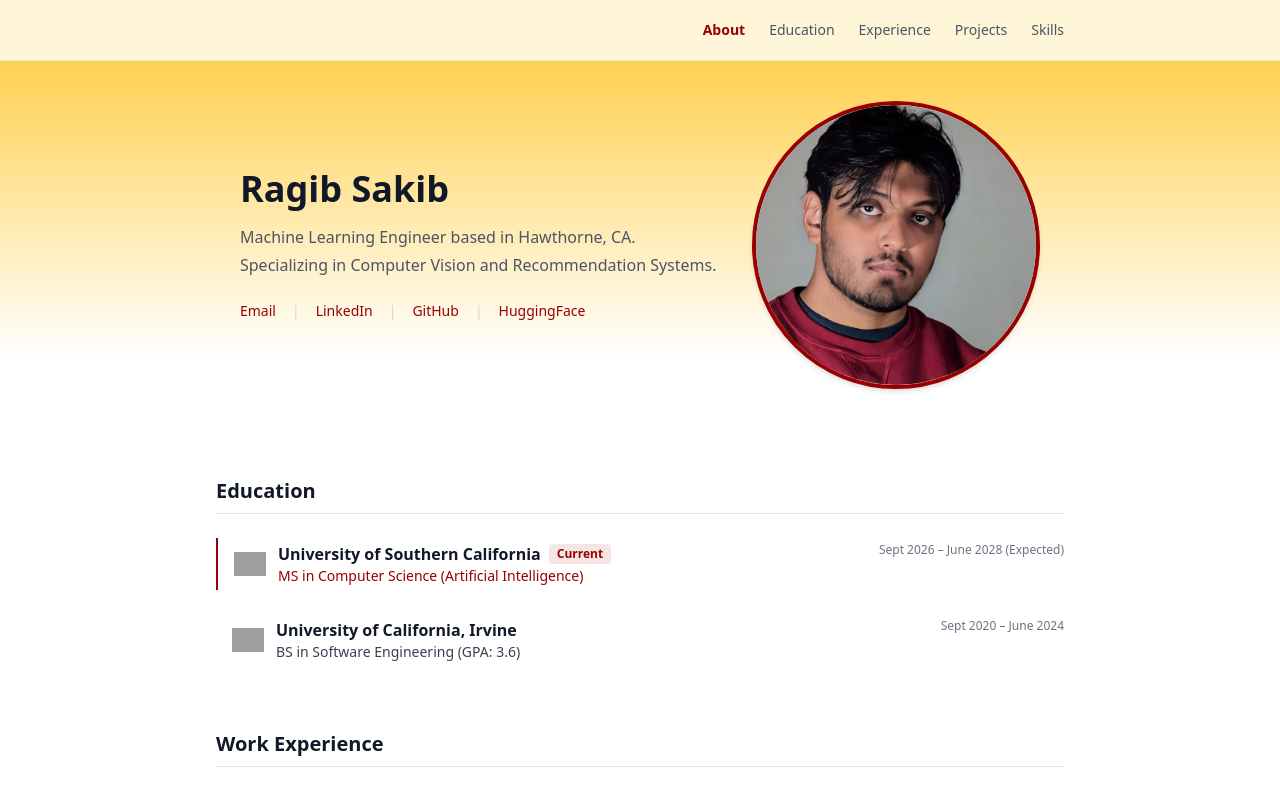
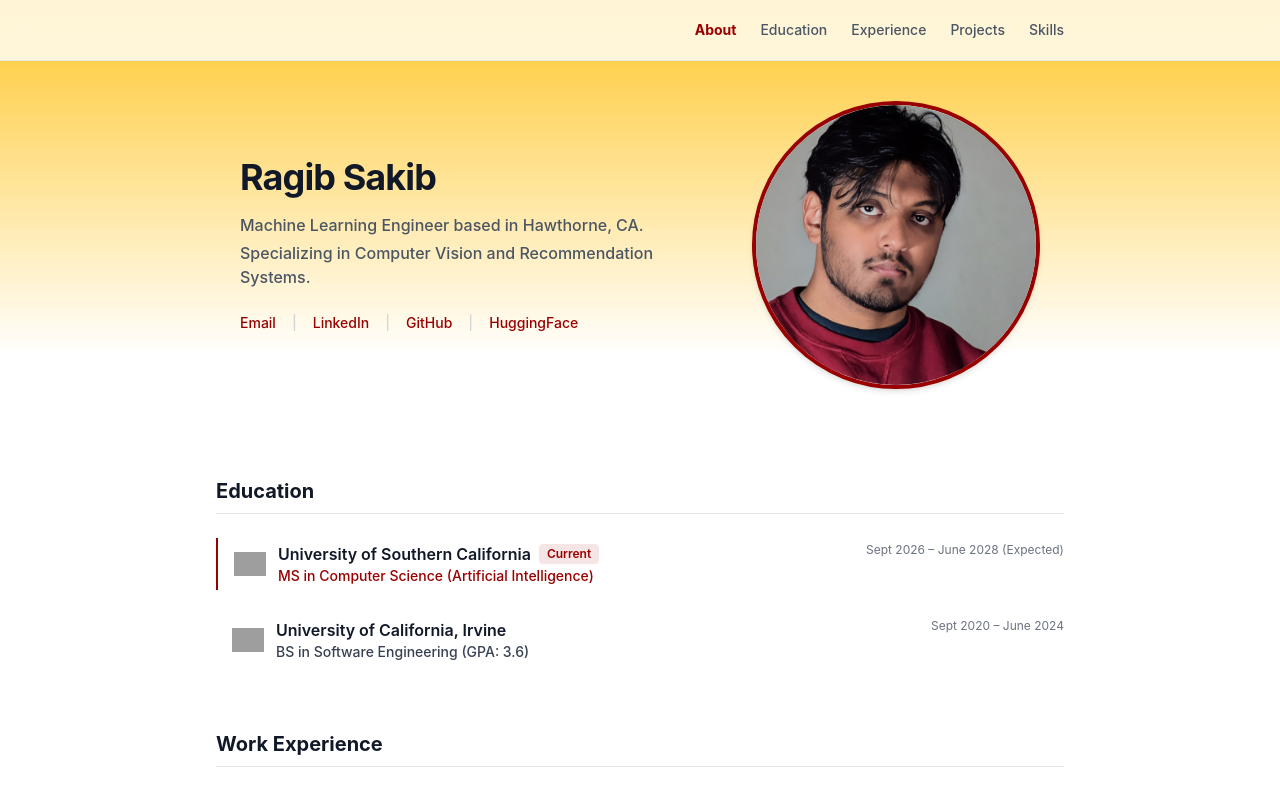
Before and after one commit to RSakib/RSakib, a React (Vite) app: page / in a window 1280 px wide. Shown: the top 795 px of the page. Built offline with nearby package versions, Linux system fonts and the light colour scheme; grey boxes are pictures that could not be loaded; the HTML template or start-up script is replaced by a standard one.

Commit message:
Change the Font to SST
I like the PS5 font

```diff
--- a/src/App.jsx
+++ b/src/App.jsx
@@ -58,7 +58,7 @@ export default function App() {
   }, []);
 
   return (
-    <div className="relative min-h-screen bg-white text-gray-800 font-sans antialiased">
+    <div className="relative min-h-screen bg-white text-gray-800 font-['-apple-system',BlinkMacSystemFont,'SF_Pro_Text','SF_Pro_Display',system-ui,sans-serif] antialiased">
 
       {/* Top Banner Background: Spans full screen width with vertical fade only */}
       <div
@@ -70,7 +70,7 @@ export default function App() {
         }}
       />
 
-      {/* Navigation - Clean White Blur */}
+      {/* Navigation - Clean White Blur with SST / San Francisco styling */}
       <header className="sticky top-0 z-30 border-b border-gray-200/80 bg-white/80 backdrop-blur-md transition-colors duration-200">
         <div className="max-w-4xl mx-auto px-6 py-4 flex justify-between items-center">
 
@@ -129,7 +129,7 @@ export default function App() {
           className="scroll-mt-20 flex flex-col-reverse sm:flex-row items-center justify-between gap-8 p-6 transition-opacity duration-75 ease-linear"
         >
           <div className="space-y-4 max-w-xl">
-            <h1 id="main-title" className="text-3xl font-bold text-gray-900 sm:text-4xl">
+            <h1 id="main-title" className="text-3xl font-bold text-gray-900 sm:text-4xl tracking-tight">
               Ragib Sakib
             </h1>
 
```
